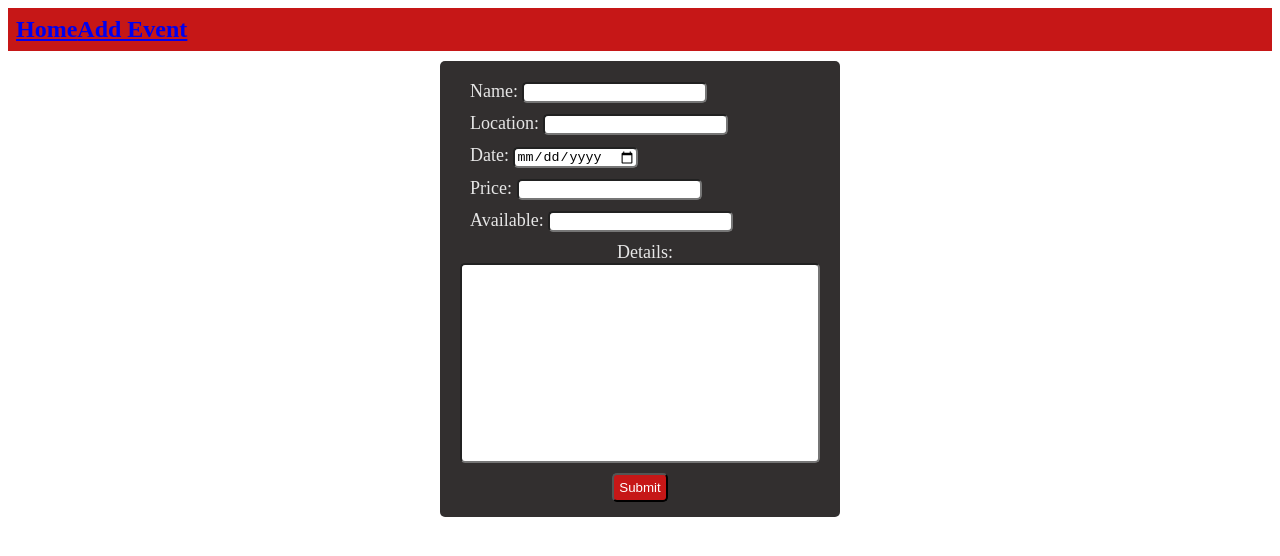
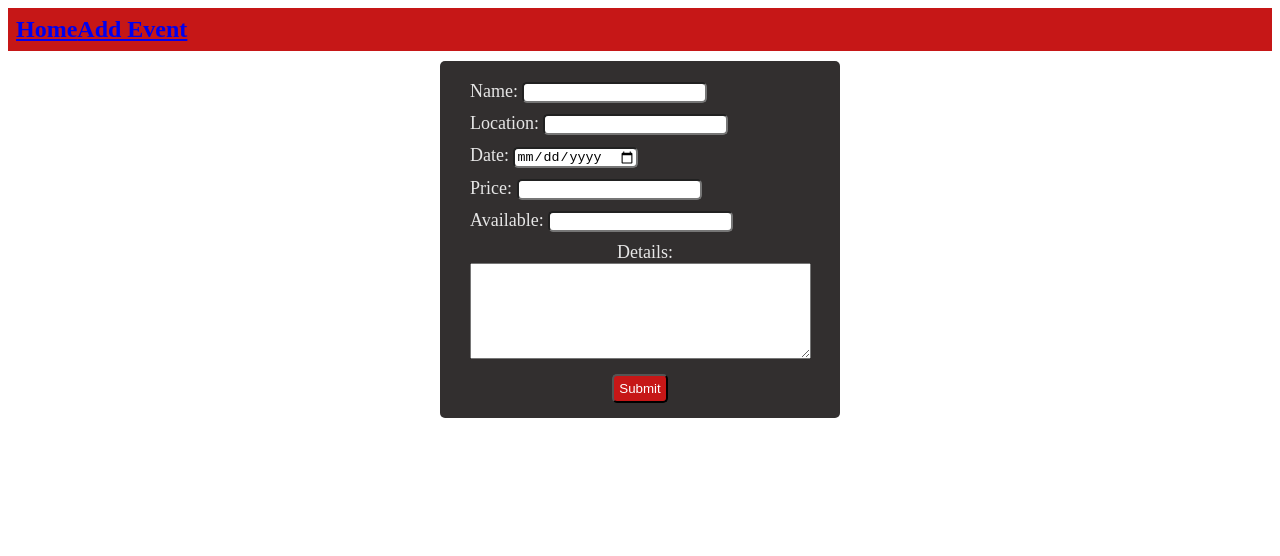
Before and after one commit to martinbago22/freestyle_mern_stack, a React (Vite) app in the folder client/: page /event/new in a window 1280 px wide. Shown: the top 556 px of the page. Built offline with nearby package versions, Linux system fonts and the light colour scheme.

Commit message:
change event details input to textarea

```diff
--- a/client/src/components/eventform/Form.jsx
+++ b/client/src/components/eventform/Form.jsx
@@ -67,12 +67,21 @@ export default function Form({ event, onSave }) { // Ha upgradelünk az event pr
             </div>
             <div className='controlDetails'>
                 <label htmlFor='eventDetails'>Details: </label>
-                <input
+                {/* <input
                     type="text"
                     name="details"
                     id='eventDetails'
                     defaultValue={event ? event.details : ''}
                     onChange={handleInputChange}
+                /> */}
+                <textarea
+                    type="text"
+                    name="details"
+                    id='eventDetails'
+                    defaultValue={event ? event.details : ''}
+                    onChange={handleInputChange}
+                    rows='6'
+                    cols='40'
                 />
             </div>
             <div className='FormButtonContainer'>
--- a/client/src/components/eventform/eventForm.css
+++ b/client/src/components/eventform/eventForm.css
@@ -33,11 +33,6 @@ form{
   text-align: center;
 }
 
-#eventDetails{
-  width: 360px;
-  height: 200px;
-}
-
 .FormButtonContainer{
   text-align: center;
 }
```
